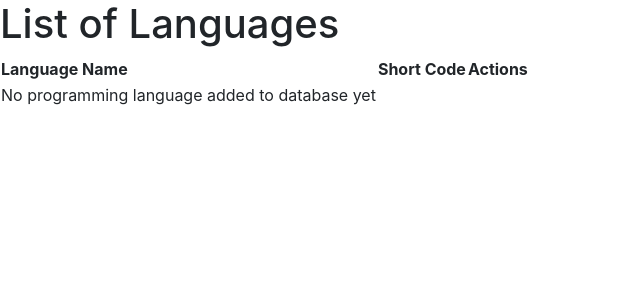
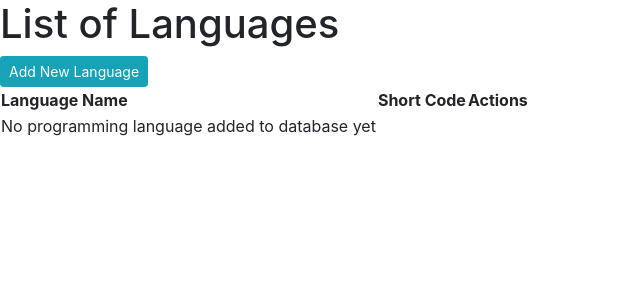
Before and after one commit to HussainIslam/coco, a Django app: page /users/languages/ in a window 1280 px wide. Shown: the part 56-356 px from the top of the page, without its empty margins (0-640 px from the left). Run offline with Django 3.2, Linux system fonts and the light colour scheme; some libraries are stand-ins or nearby versions.

Commit message:
added delete language feature

```diff
--- a/templates/ProgrammingLanguage/detail_pl.html
+++ b/templates/ProgrammingLanguage/detail_pl.html
@@ -5,5 +5,7 @@
 {% block content %}
 <h3>Language name: {{ language.name }}</h3>
 <h3>Short Code: {{ language.abbreviation }}</h3>
-<a href="{% url 'update_pl' language.pk %}">Update</a>
+<a href="{% url 'languages' %}" class="btn btn-info btn-sm">Return to List</a>
+<a href="{% url 'update_pl' language.pk %}" class="btn btn-info btn-sm">Update</a>
+<a href="{% url 'delete_pl' language.pk %}" class="btn btn-danger btn-sm">Delete</a>
 {% endblock content %}
--- a/templates/ProgrammingLanguage/list_pl.html
+++ b/templates/ProgrammingLanguage/list_pl.html
@@ -4,7 +4,7 @@
 
 {% block content %}
 <h1>List of Languages</h1>
-
+<a href="{% url 'create_pl' %}" class="btn btn-info btn-sm">Add New Language</a>
 <table>
     <thead>
         <tr>
@@ -19,9 +19,9 @@
             <td>{{ language.name }}</td>
             <td>{{ language.abbreviation }}</td>
             <td>
-                <a href="{{ language.get_absolute_url }}" class="btn btn-primary">Details</a>
-                <a href="{% url 'update_pl' language.pk %}" class="btn btn-primary">Update</a>
-                <a href="{% url 'delete_pl' language.pk %}" class="btn btn-danger">Delete</a>
+                <a href="{{ language.get_absolute_url }}" class="btn btn-primary btn-sm">Details</a>
+                <a href="{% url 'update_pl' language.pk %}" class="btn btn-primary btn-sm">Update</a>
+                <a href="{% url 'delete_pl' language.pk %}" class="btn btn-danger btn-sm">Delete</a>
             </td>
         </tr>
     {% empty %}
--- a/templates/ProgrammingLanguage/update_pl.html
+++ b/templates/ProgrammingLanguage/update_pl.html
@@ -7,6 +7,7 @@
 <form method="POST">
     {% csrf_token %}
     {{ form.as_p }}
-    <button type="submit" class="btn btn-success">Update</button>
+    <button type="submit" class="btn btn-success btn-sm">Update</button>
+    <a href={{ language.get_absolute_url }} class="btn btn-danger btn-sm">Cancel</a>
 </form>
 {% endblock content %}
```
